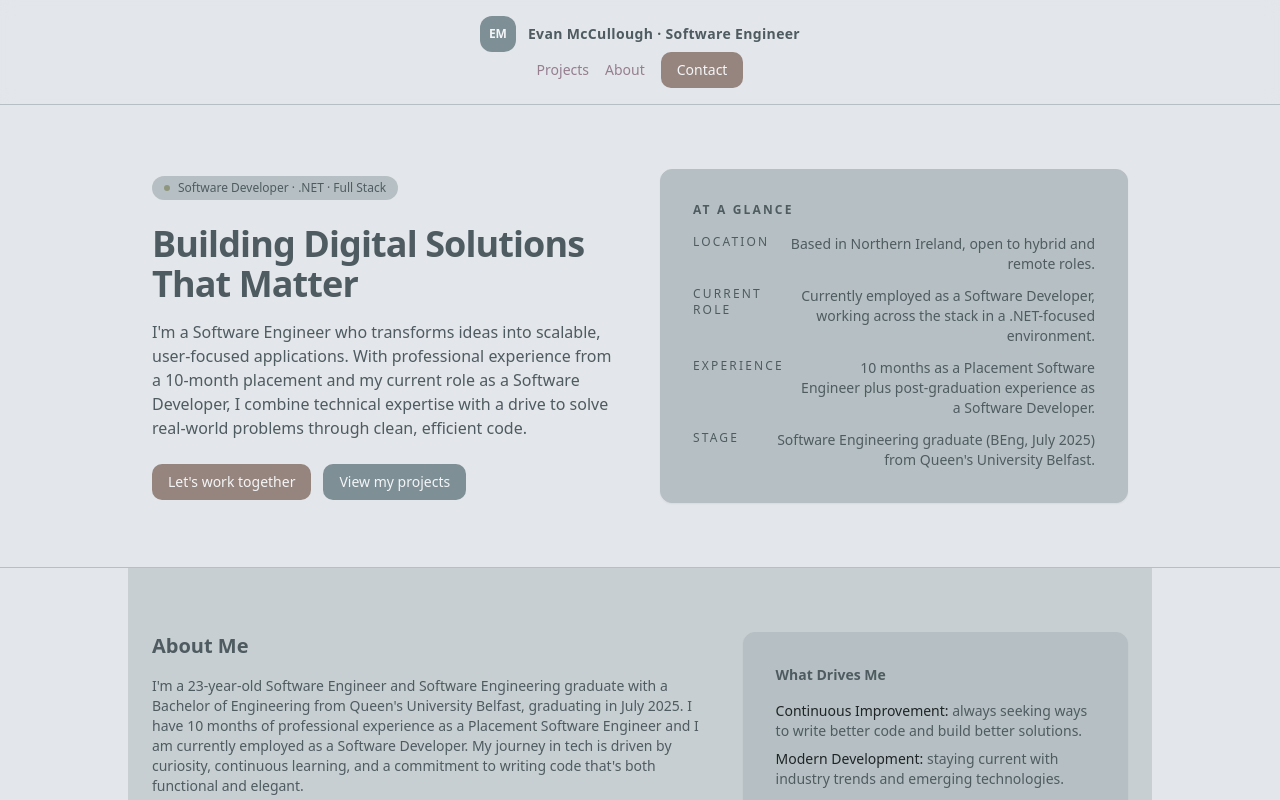
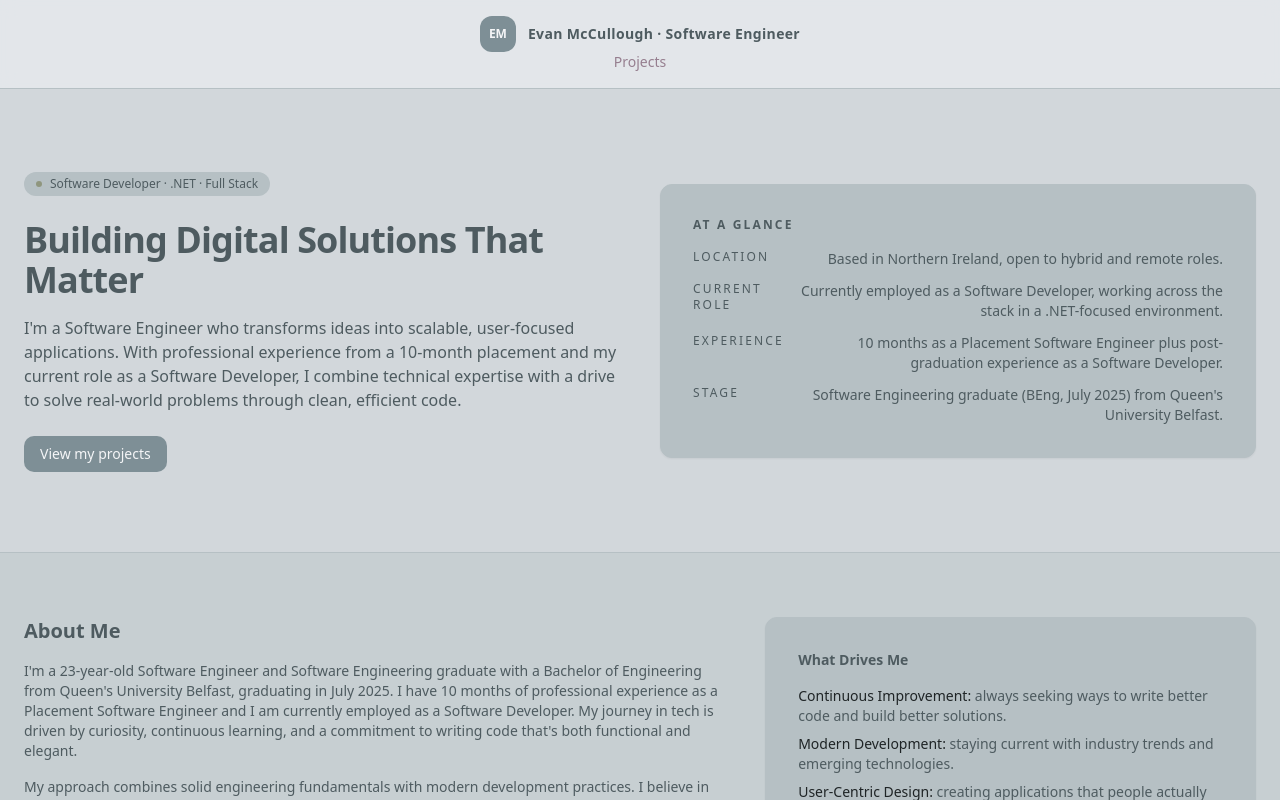
Before and after one commit to vSevvy/PortfolioSite, a Next.js app: page / in a window 1280 px wide. Shown: the top 800 px of the page. Built offline with nearby package versions, Linux system fonts and the light colour scheme.

Commit message:
CHORE: Adjusted page sizing and removing some content.

```diff
--- a/app/globals.css
+++ b/app/globals.css
@@ -147,9 +147,9 @@ body {
 
   /* Page layout helpers */
 
-  .page-shell {
-    @apply mx-auto flex max-w-5xl flex-col px-4 md:px-6;
-  }
+ .page-shell {
+  @apply mx-auto flex w-full flex-col px-4 md:px-6;
+}
 
   .section {
     @apply page-shell py-12 md:py-16;
@@ -158,4 +158,8 @@ body {
   .section-muted {
     @apply section bg-card/60;
   }
+
+  .section-hero {
+  @apply page-shell py-12 md:py-20 min-h-[35vh];
 }
+}
--- a/app/layout.tsx
+++ b/app/layout.tsx
@@ -21,7 +21,7 @@ robots: { index: true, follow: true },
 export default function RootLayout({ children }: { children: React.ReactNode }) {
   return (
     <html lang="en">
-      <body className="min-h-screen antialiased">
+      <body className="min-h-screen bg-background text-foreground antialiased">
         {children}
       </body>
     </html>
--- a/app/page.tsx
+++ b/app/page.tsx
@@ -1,9 +1,43 @@
 // app/page.tsx
+"use client";
+
+import { useEffect, useState } from "react";
 import Link from "next/link";
 
 export default function HomePage() {
+  const [showSplash, setShowSplash] = useState(true);
+
+  useEffect(() => {
+    const timer = setTimeout(() => {
+      setShowSplash(false);
+    }, 1200); // how long the initials stay up before fading
+    return () => clearTimeout(timer);
+  }, []);
+
   return (
-    <div className="min-h-screen bg-background text-foreground">
+    <div className="relative min-h-screen bg-background text-foreground">
+      {/* SPLASH OVERLAY */}
+      <div
+        className={`fixed inset-0 z-50 flex items-center justify-center bg-primary text-primary-foreground transition-opacity duration-700 ${
+          showSplash ? "opacity-100" : "pointer-events-none opacity-0"
+        }`}
+      >
+        <div className="text-center">
+    <div className="text-4xl font-semibold tracking-[0.35em] md:text-5xl">
+      EM
+    </div>
+    <div className="mt-3 text-xs uppercase tracking-[0.3em] md:text-sm">
+      Software Developer
+    </div>
+  </div>
+      </div>
+
+      {/* MAIN CONTENT (fades in after splash) */}
+      <div
+        className={`transition-opacity duration-700 ${
+          showSplash ? "opacity-0" : "opacity-100"
+        }`}
+      >
         {/* NAVBAR */}
         <header className="border-b border-border bg-background/80 backdrop-blur">
           <div className="page-shell flex items-center justify-between py-4">
@@ -20,20 +54,14 @@ export default function HomePage() {
               <Link href="/projects" className="hover:text-primary">
                 Projects
               </Link>
-            <Link href="/about" className="hover:text-primary">
-              About
-            </Link>
-            <Link href="/contact" className="btn-cta hidden sm:inline-flex">
-              Contact
-            </Link>
             </nav>
           </div>
         </header>
 
         <main>
-        {/* HERO */}
-        <section className="border-b border-border">
-          <div className="section flex flex-col gap-10 md:flex-row md:items-center">
+          {/* HERO / BANNER */}
+          <section className="border-b border-border bg-card/40">
+            <div className="section-hero flex flex-col gap-10 md:flex-row md:items-center">
               <div className="flex-1 space-y-6">
                 <div className="inline-flex items-center gap-2 rounded-full bg-muted px-3 py-1 text-xs font-medium text-muted-foreground">
                   <span className="h-1.5 w-1.5 rounded-full bg-success" />
@@ -47,16 +75,14 @@ export default function HomePage() {
                   <p className="max-w-2xl text-sm text-muted-foreground md:text-base">
                     I&apos;m a Software Engineer who transforms ideas into
                     scalable, user-focused applications. With professional
-                  experience from a 10-month placement and my current role as a
-                  Software Developer, I combine technical expertise with a drive
-                  to solve real-world problems through clean, efficient code.
+                    experience from a 10-month placement and my current role as
+                    a Software Developer, I combine technical expertise with a
+                    drive to solve real-world problems through clean, efficient
+                    code.
                   </p>
                 </div>
 
                 <div className="flex flex-wrap items-center gap-3">
-                <Link href="/contact" className="btn-cta">
-                  Let&apos;s work together
-                </Link>
                   <Link href="/projects" className="btn-secondary">
                     View my projects
                   </Link>
@@ -83,8 +109,8 @@ export default function HomePage() {
                         Current role
                       </dt>
                       <dd className="text-right">
-                      Currently employed as a Software Developer, working across
-                      the stack in a .NET-focused environment.
+                        Currently employed as a Software Developer, working
+                        across the stack in a .NET-focused environment.
                       </dd>
                     </div>
                     <div className="flex items-start justify-between gap-4">
@@ -119,20 +145,20 @@ export default function HomePage() {
                 <p className="text-sm text-muted-foreground">
                   I&apos;m a 23-year-old Software Engineer and Software
                   Engineering graduate with a Bachelor of Engineering from
-                Queen&apos;s University Belfast, graduating in July 2025. I have
-                10 months of professional experience as a Placement Software
-                Engineer and I am currently employed as a Software Developer.
-                My journey in tech is driven by curiosity, continuous learning,
-                and a commitment to writing code that&apos;s both functional and
-                elegant.
+                  Queen&apos;s University Belfast, graduating in July 2025. I
+                  have 10 months of professional experience as a Placement
+                  Software Engineer and I am currently employed as a Software
+                  Developer. My journey in tech is driven by curiosity,
+                  continuous learning, and a commitment to writing code
+                  that&apos;s both functional and elegant.
                 </p>
                 <p className="text-sm text-muted-foreground">
-                My approach combines solid engineering fundamentals with modern
-                development practices. I believe in building solutions that are
-                maintainable, scalable, and genuinely useful. Whether I&apos;m
-                architecting backend systems or crafting intuitive user
-                interfaces, I focus on delivering value through thoughtful
-                design and clean implementation.
+                  My approach combines solid engineering fundamentals with
+                  modern development practices. I believe in building solutions
+                  that are maintainable, scalable, and genuinely useful. Whether
+                  I&apos;m architecting backend systems or crafting intuitive
+                  user interfaces, I focus on delivering value through
+                  thoughtful design and clean implementation.
                 </p>
                 <p className="text-sm text-muted-foreground">
                   When I&apos;m not coding, I&apos;m exploring emerging
@@ -143,7 +169,9 @@ export default function HomePage() {
               </div>
 
               <div className="card-section space-y-4">
-              <h3 className="text-sm font-semibold text-primary">What Drives Me</h3>
+                <h3 className="text-sm font-semibold text-primary">
+                  What Drives Me
+                </h3>
                 <ul className="space-y-2 text-sm text-muted-foreground">
                   <li>
                     <span className="font-medium text-foreground">
@@ -263,7 +291,8 @@ export default function HomePage() {
                       development lifecycle.
                     </li>
                     <li>
-                    · Excellent problem-solving skills and attention to detail.
+                      · Excellent problem-solving skills and attention to
+                      detail.
                     </li>
                   </ul>
                 </div>
@@ -293,14 +322,16 @@ export default function HomePage() {
                     <h3 className="text-sm font-semibold text-primary">
                       Software Developer · Northern Ireland
                     </h3>
-                  <p className="text-xs text-muted-foreground">2025 – Present</p>
+                    <p className="text-xs text-muted-foreground">
+                      2025 – Present
+                    </p>
                   </div>
                   <span className="badge-success">Currently employed</span>
                 </header>
 
                 <p className="text-sm text-muted-foreground">
-                Currently employed as a Software Developer, working primarily in
-                a .NET-focused environment. I contribute to the design,
+                  Currently employed as a Software Developer, working primarily
+                  in a .NET-focused environment. I contribute to the design,
                   development, and maintenance of production web applications
                   while collaborating with cross-functional teams to deliver
                   stable, maintainable solutions.
@@ -324,8 +355,8 @@ export default function HomePage() {
                     cases in production systems.
                   </li>
                   <li>
-                  · Participate in code reviews, sharing feedback and improving
-                  code quality across the team.
+                    · Participate in code reviews, sharing feedback and
+                    improving code quality across the team.
                   </li>
                 </ul>
               </article>
@@ -499,9 +530,6 @@ export default function HomePage() {
 
             <div className="space-y-3 text-sm">
               <div className="flex flex-wrap gap-3">
-                <Link href="/contact" className="btn-cta">
-                  Contact via portfolio
-                </Link>
                 <a
                   href="https://www.linkedin.com/in/evan-mccullough-173052388"
                   target="_blank"
@@ -536,5 +564,6 @@ export default function HomePage() {
         </section>
       </main>
     </div>
+  </div>
   );
 }
```
Lines whose indentation alone changed are shown as unchanged.
